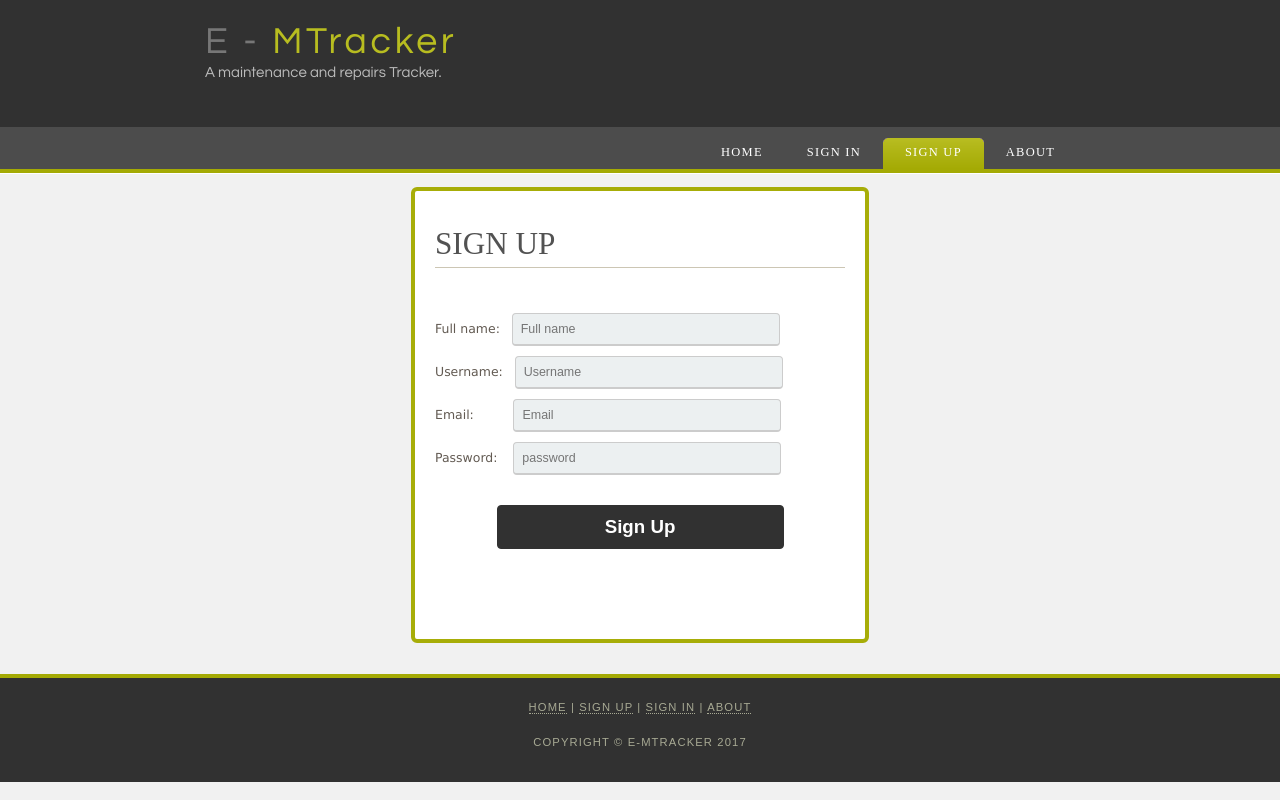
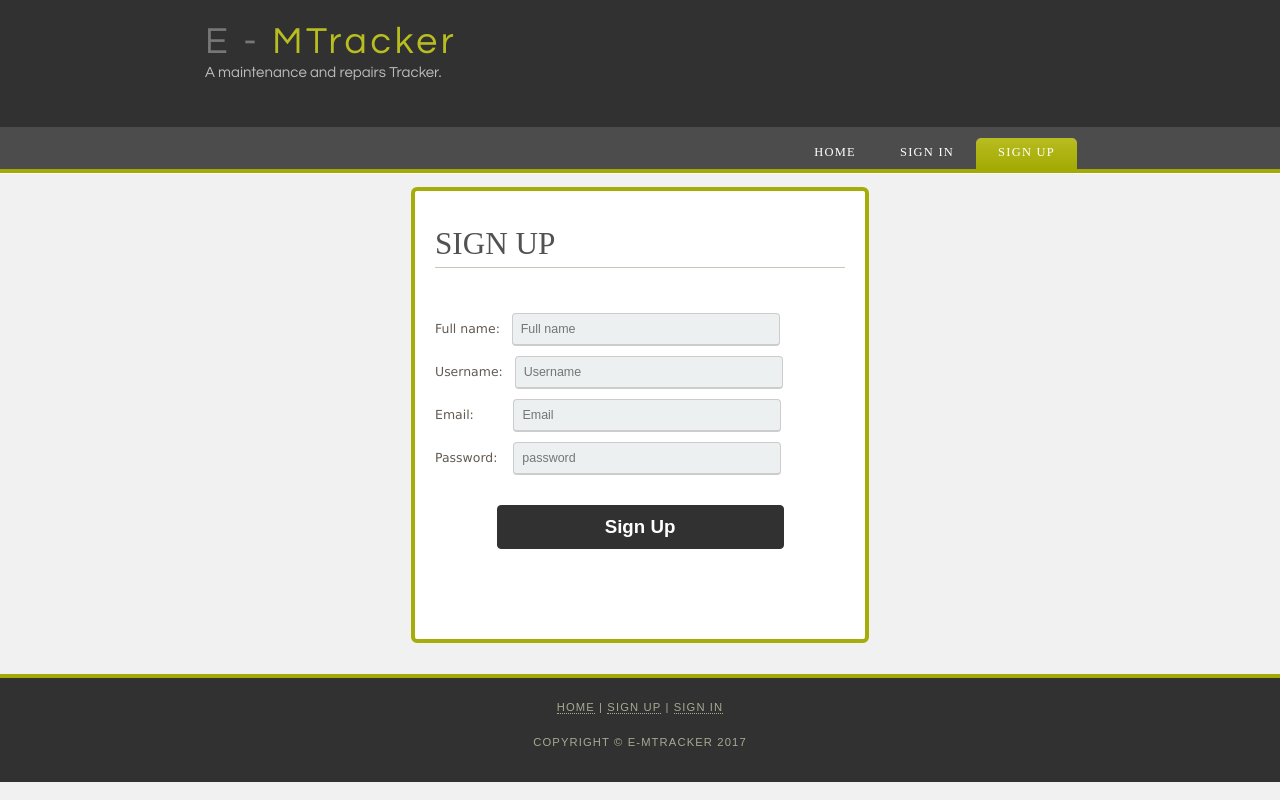
Before and after one commit to atomicman57/bc-21-maintenance-tracker, a website: page views/signup.html in a window 1280 px wide. Drawn offline with Linux system fonts and the light colour scheme; no server answers.

Commit message:
Update signup.html

```diff
--- a/views/signup.html
+++ b/views/signup.html
@@ -35,7 +35,7 @@
           <li><a href="/">Home</a></li>
           <li><a href="/signin">Sign In</a></li>
           <li class="selected"><a href="#">Sign up</a></li>
-          <li><a href="#">About</a></li>
+
         </ul>
 		</div>
       </div>
@@ -76,7 +76,7 @@ Email: &nbsp&nbsp&nbsp&nbsp&nbsp&nbsp&nbsp&nbsp&nbsp<input type="text" id="email
     </div>
     <div id="content_footer"></div>
     <div id="footer">
-      <p><a href="/">Home</a> | <a href="/signup">Sign up</a> | <a href="/signin">Sign In</a> | <a href="#">About</a>
+      <p><a href="/">Home</a> | <a href="/signup">Sign up</a> | <a href="/signin">Sign In</a>
       <p>Copyright &copy; E-MTracker 2017 </p>
     </div>
   </div>
```
